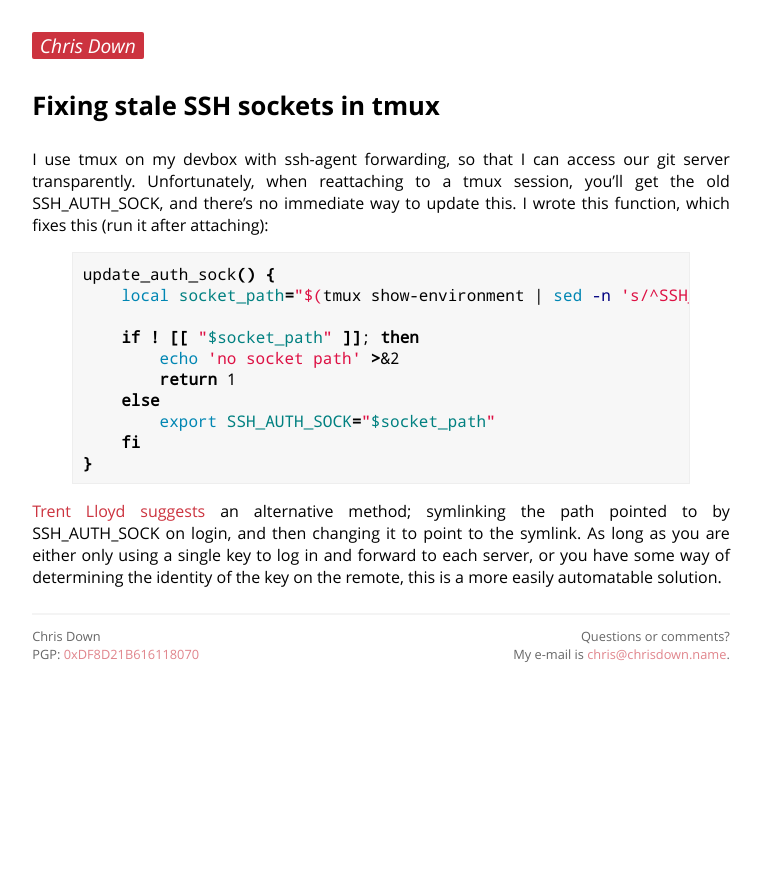
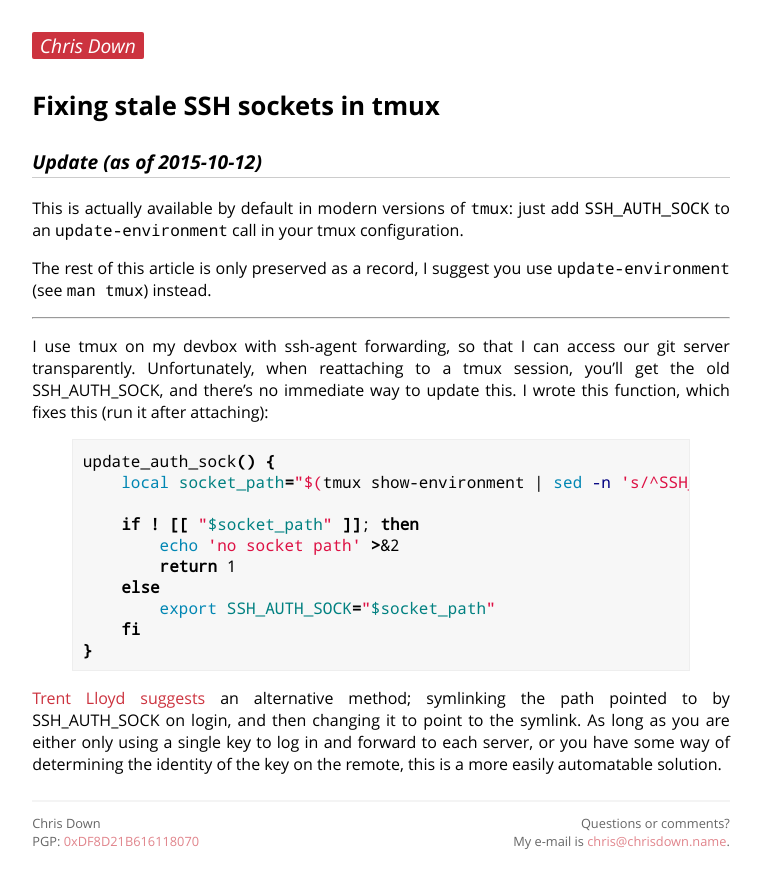
Before and after one commit to cdown/chrisdown.name, a Jekyll site: the page built from _posts/2013-08-02-fixing-stale-ssh-sockets-in-tmux.md, in a window 1280 px wide. Shown: the top 888 px of the page, without its empty margins (259-1021 px from the left). Built offline with Jekyll 4.4.1, drawn with Linux system fonts in a browser that asks for light colours.

Commit message:
Add note to tmux SSH post about update-environment

```diff
--- a/_posts/2013-08-02-fixing-stale-ssh-sockets-in-tmux.md
+++ b/_posts/2013-08-02-fixing-stale-ssh-sockets-in-tmux.md
@@ -1,6 +1,16 @@
 ---
 layout: post
 title: Fixing stale SSH sockets in tmux
+---
+
+### Update (as of 2015-10-12)
+
+This is actually available by default in modern versions of `tmux`: just add
+`SSH_AUTH_SOCK` to an `update-environment` call in your tmux configuration.
+
+The rest of this article is only preserved as a record, I suggest you use
+`update-environment` (see `man tmux`) instead.
+
 ---
 
 I use tmux on my devbox with ssh-agent forwarding, so that I can access our git
```
